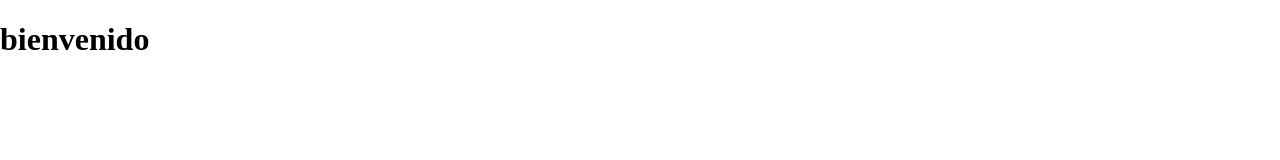
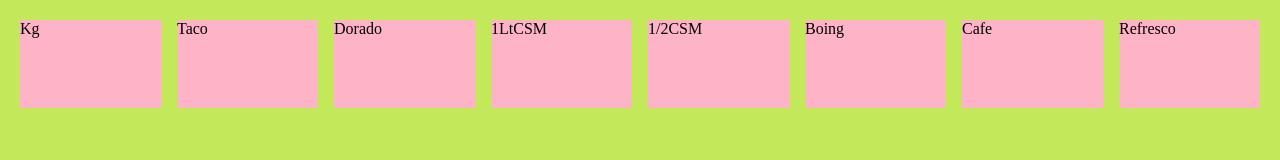
Before and after one commit to danielislas26/Barbacoa-Calculator, a website: page index.html in a window 1280 px wide. Drawn offline with Linux system fonts and the light colour scheme; files that its build step writes are made by us from their sources.

Commit message:
se agrego el background

```diff
--- a/index.html
+++ b/index.html
@@ -5,9 +5,12 @@
     <meta http-equiv="X-UA-Compatible" content="IE=edge">
     <meta name="viewport" content="width=device-width, initial-scale=1.0">
     <link rel="stylesheet" href="build/css/app.css">
+    <script defer src="build/js/app.js"></script>
     <title>Document</title>
 </head>
 <body>
-    <h1>bienvenido</h1>
+    <div class="icons-container" id="container">
+
+    </div>
 </body>
 </html>
--- a/src/js/app.js
+++ b/src/js/app.js
@@ -0,0 +1,50 @@
+document.addEventListener('DOMContentLoaded', function(){
+    iniciarApp();
+});
+
+function iniciarApp(){
+
+};
+
+function crearMenu(){
+
+}
+
+class Platillo {
+   constructor(nombre,precio) {
+    this.nombre = nombre;
+    this.precio = precio;
+   }
+}
+
+let Kg = new Platillo('Kg',440);
+let Taco = new Platillo('Taco',30);
+let Dorado = new Platillo('Dorado',24);
+let Lt = new Platillo('1LtCSM',50);
+let Consome = new Platillo('1/2CSM',25);
+let Boing = new Platillo('Boing',20);
+let Cafe = new Platillo('Cafe',20);
+let Refresco = new Platillo('Refresco',25);
+
+
+//const container = document.querySelector('.icons-container');
+//container.innerHTML = Dorado.precio;
+
+const element = document.querySelector('.icons-container');
+
+/*let p = document.createElement('p');
+p.textContent = 'lo lograste estoy dentro de un elemento renderizado con js :D';
+element.appendChild(p);
+*/
+
+nombres = ['Kg','Taco','Dorado','1LtCSM','1/2CSM','Boing','Cafe','Refresco'];
+precios = [440,30,24,50,25,20,20,25];
+
+
+
+for(i=0;i<=7;i++){
+    let idiv = document.createElement('div');
+    idiv.classList.add('cuadro')
+    idiv.textContent = `${nombres[i]}`;
+    element.appendChild(idiv);
+};
--- a/src/scss/layout/_home.scss
+++ b/src/scss/layout/_home.scss
@@ -1,11 +1,18 @@
-.centrado{
+body{
+    background: #C3E85A;
+}
 
-    display: flex;
-    flex-direction: row;
-    justify-content: center;
-    align-items: center;
-    width: 100%;
-    height: 122px;
+.icons-container{
+    display: grid;
+    gap: 1rem;
+    grid-auto-rows: 88px;
+    grid-template-columns: repeat(auto-fit,minmax(69px, 3fr));
+    margin: 20px;
 
-    background: #FF8FAB;
+
 }
+
+.cuadro{
+
+    background: #FFB3C6;
+}
```
Also changed, not shown: build/css/app.css, build/js/app.js.
